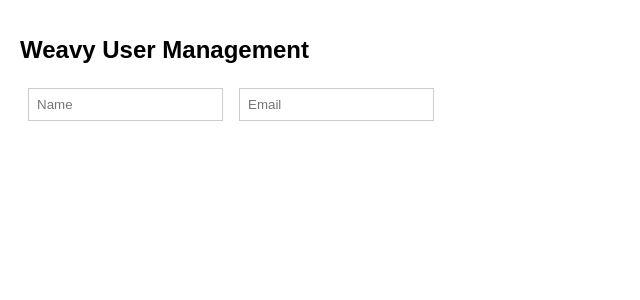
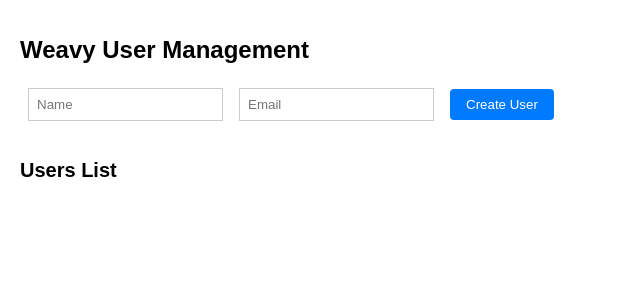
Before and after one commit to Veshon/Sentura-Test, a React (Create React App) app: page / in a window 1280 px wide. Shown: the top 300 px of the page, without its empty margins (0-640 px from the left). Built offline with nearby package versions, Linux system fonts and the light colour scheme; no server answers.

Commit message:
Create user

```diff
--- a/src/App.tsx
+++ b/src/App.tsx
@@ -24,6 +24,19 @@
     }
   };
 
+  const createUser = async () => {
+    try {
+      const response = await axios.post(API_BASE_URL, userData, {
+        headers: { Authorization: `Bearer ${API_TOKEN}` },
+      });
+      setUsers([...users, response.data]);
+    } catch (error) {
+      console.error("Error creating user", error);
+    }
+  };
+
+
+
   return (
       <div className="container">
         <h1 className="title">Weavy User Management</h1>
@@ -41,6 +54,10 @@
             onChange={(e) => setUserData({ ...userData, email: e.target.value })}
             className="input"
         />
+        <button onClick={createUser} className="btn create">
+          Create User
+        </button>
+        <h2 className="subtitle">Users List</h2>
 
       </div>
   );
```
